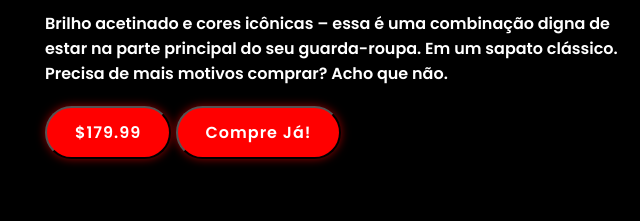
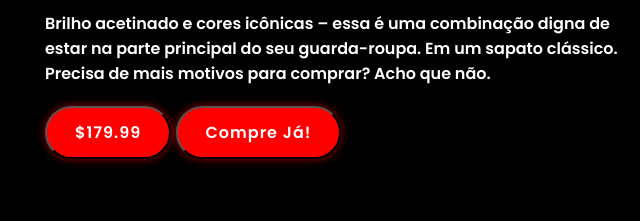
Before and after one commit to sulzzx/nike, a plain HTML site: page indexpt.html in a window 1280 px wide. Shown: the part 446-667 px from the top of the page, 83-723 px from the left. Drawn offline with Linux system fonts and the light colour scheme.

Commit message:
Update indexpt.html

```diff
--- a/indexpt.html
+++ b/indexpt.html
@@ -23,7 +23,7 @@
             <div class="home-content">
                 <h3>Compre Já O</h3>
                 <h1>Air Jordan 1 Retro <span>High OG</span></h1>
-                <p>Brilho acetinado e cores icônicas – essa é uma combinação digna de estar na parte principal do seu guarda-roupa. Em um sapato clássico. Precisa de mais motivos comprar? Acho que não.</p>
+                <p>Brilho acetinado e cores icônicas – essa é uma combinação digna de estar na parte principal do seu guarda-roupa. Em um sapato clássico. Precisa de mais motivos para comprar? Acho que não.</p>
 
                 <button class="btn">$179.99</button>
                 <a href="https://www.artwalk.com.br/tenis-air-jordan-1-retro-high-og-masculino-55508-8-711/p"><button class="btn">Compre Já!</button></a>
```
